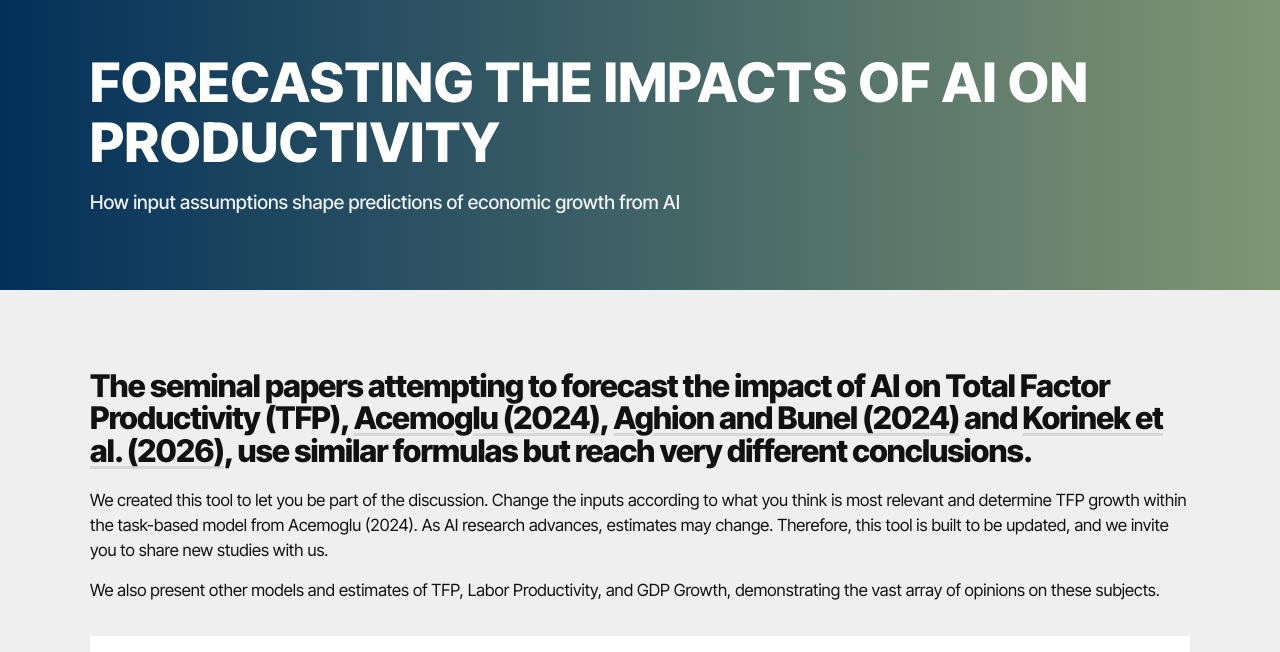
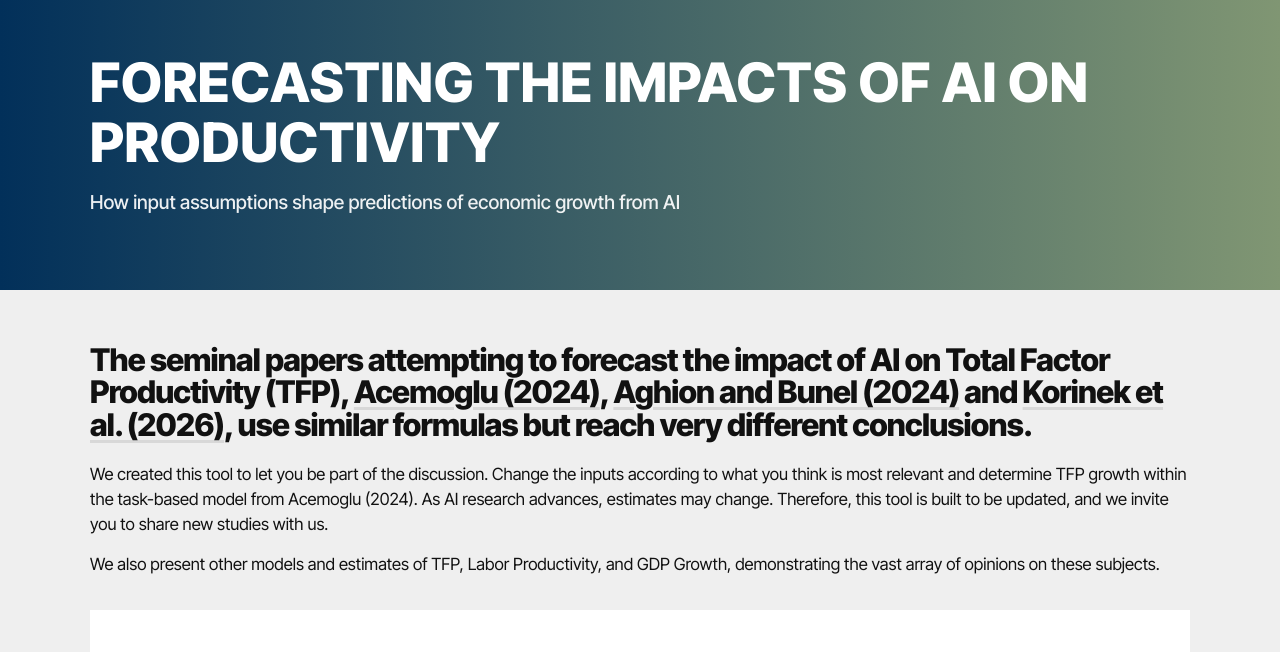
Before and after one commit to gcejas-sudo/three-frameworks, a plain HTML site: page index.html in a window 1280 px wide. Shown: the part 98-750 px from the top of the page. Drawn offline with Linux system fonts and the light colour scheme.

Commit message:
Close the gap the draft pill left above the headline
Co-Authored-By: Claude Opus 5 <noreply@anthropic.com>

```diff
--- a/index.html
+++ b/index.html
@@ -82,7 +82,9 @@ a{color:var(--blue)}
 .pill{display:inline-block;background:var(--maroon);color:var(--white);font-weight:700;font-size:.82rem;padding:7px 16px;border-radius:999px}
 .kicker{color:var(--sage-dark);font-weight:500;font-size:1rem}
 .intro{display:flex;justify-content:space-between;align-items:baseline;gap:20px;flex-wrap:wrap}
-h2.headline{font-weight:800;font-size:clamp(1.35rem,2.8vw,1.95rem);line-height:1.05;letter-spacing:-.025em;margin:26px 0 20px;max-width:none}
+/* top margin was 26px to clear the draft pill above it; with the pill gone
+   the headline leads the page, so the .wrap padding alone sets the space */
+h2.headline{font-weight:800;font-size:clamp(1.35rem,2.8vw,1.95rem);line-height:1.05;letter-spacing:-.025em;margin:0 0 20px;max-width:none}
 h2.headline a{color:inherit;text-decoration:underline;text-decoration-color:var(--gray-line);text-underline-offset:.12em}
 h2.headline a:hover,h2.headline a:focus-visible{text-decoration-color:currentColor}
 .standfirst{max-width:none;font-size:1.05rem;margin:0}
```
